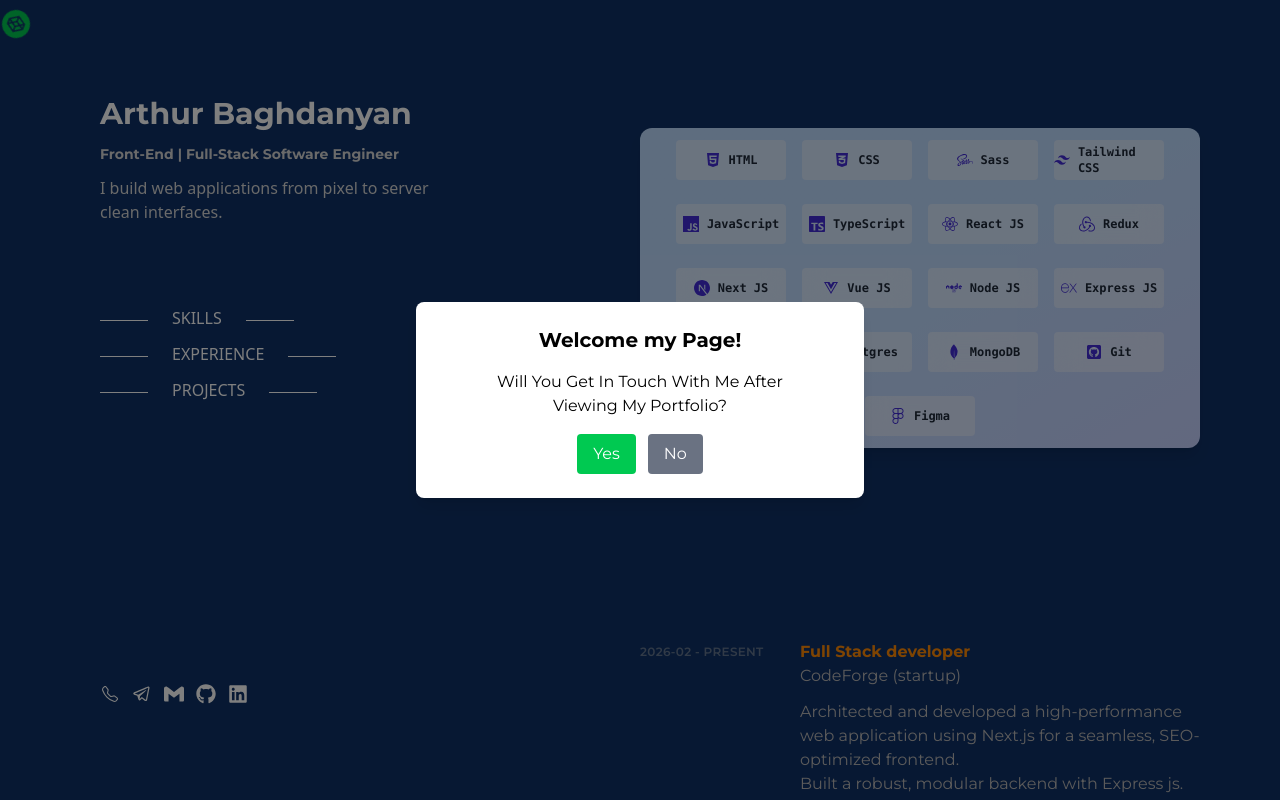
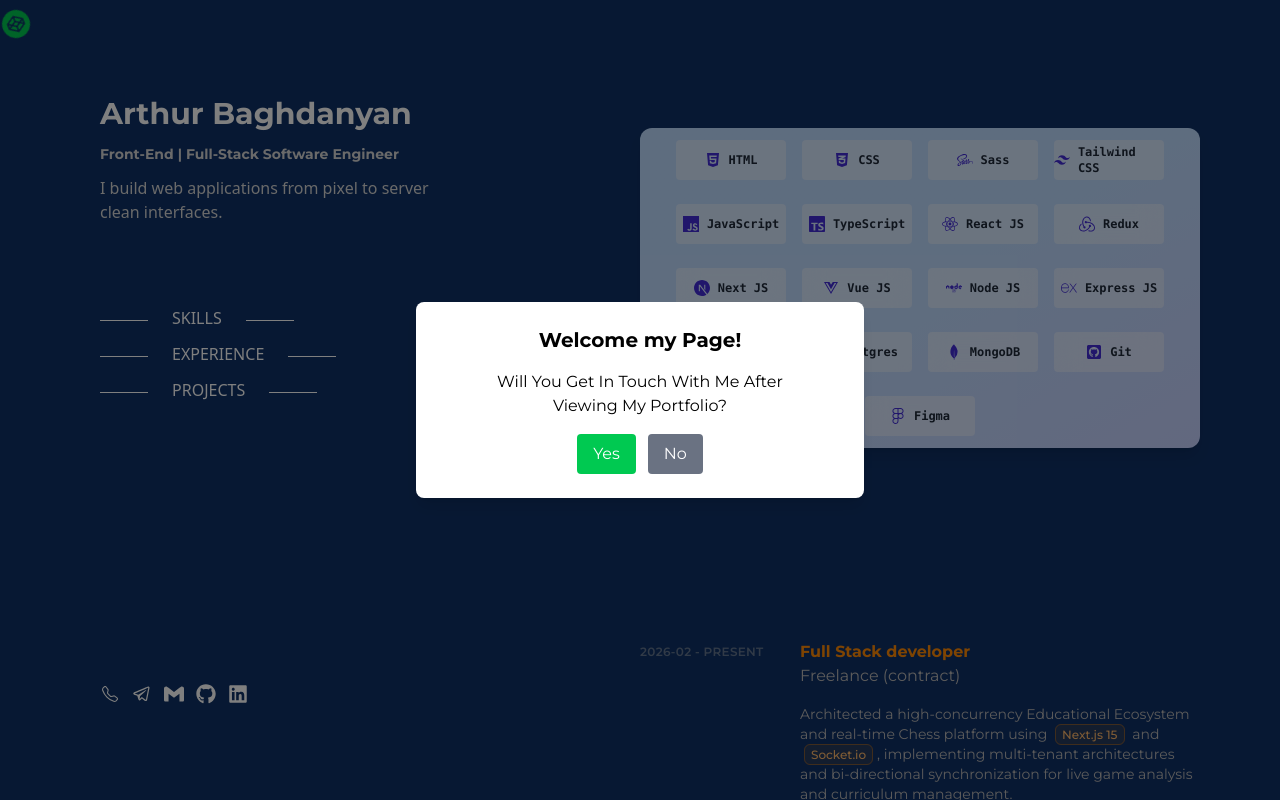
Before and after one commit to ArturBaghdanyan/my-portfolio, a React (Vite) app: page / in a window 1280 px wide. Shown: the top 800 px of the page. Built offline with nearby package versions, Linux system fonts and the light colour scheme.

Commit message:
Changed experience texts

```diff
--- a/src/components/Experience/index.tsx
+++ b/src/components/Experience/index.tsx
@@ -3,6 +3,47 @@ import { experienceData } from "../../data/experience";
 
 const MyExperience = () => {
   const [list] = useState(experienceData);
+  const toolsToHighlight = [
+    "HTML",
+    "Css",
+    "Scss",
+    "Javascript",
+    "Typescript",
+    "React JS",
+    "Redux",
+    "Vue.js",
+    "Vue.js/Vuex",
+    "RTK Query",
+    "Next.js 15",
+    "Socket.io",
+    "PostgreSQL",
+    "JWT",
+    "RBAC",
+    "API",
+  ];
+
+  const formatDescription = (text: string) => {
+    if (!text) return text;
+
+    // Create a regex pattern from the tools array
+    const pattern = new RegExp(`(${toolsToHighlight.join("|")})`, "gi");
+    const parts = text.split(pattern);
+
+    return parts.map((part, index) =>
+      toolsToHighlight.some(
+        (tool) => tool.toLowerCase() === part.toLowerCase(),
+      ) ? (
+        <span
+          key={index}
+          className="mx-1 px-1.5 py-0.5 text-xs font-medium border border-orange-400/40 bg-orange-400/10 text-orange-300 rounded-md"
+        >
+          {part}
+        </span>
+      ) : (
+        part
+      ),
+    );
+  };
 
   return (
     <div className="flex flex-col gap-y-10 font-montserrat">
@@ -30,9 +71,11 @@ const MyExperience = () => {
               <h2 className="text-orange-400 font-bold">{item.jobTitle}</h2>
               <span className="mb-3">{item.company}</span>
             </div>
-            <div className="mt-3">
-              {item.description.map((i, index) => (
-                <p key={index}>{i}</p>
+            <div className="mt-4 space-y-3 leading-relaxed">
+              {item.description.map((desc, idx) => (
+                <p key={idx} className="text-sm">
+                  {formatDescription(desc)}
+                </p>
               ))}
             </div>
           </div>
--- a/src/data/experience.ts
+++ b/src/data/experience.ts
@@ -2,14 +2,14 @@ export const experienceData = [
   {
     dateRange: "2026-02 - present",
     jobTitle: "Full Stack developer",
-    company: "CodeForge (startup)",
+    company: "Freelance (contract)",
     description: [
-      "Architected and developed a high-performance web application using Next.js for a seamless, SEO-optimized frontend.",
-      "Built a robust, modular backend with Express js.",
+      "Architected a high-concurrency Educational Ecosystem and real-time Chess platform using Next.js 15 and Socket.io, implementing multi-tenant architectures and bi-directional synchronization for live game analysis and curriculum management.",
+      "Engineered robust Full-Stack backends with Node.js and PostgreSQL, utilizing JWT authentication, RBAC, and complex relational modeling to manage many-to-many relationships between users, internship milestones, and secure API endpoints.",
     ],
   },
   {
-    dateRange: "2025-01 - present",
+    dateRange: "2025-01 - 2026-02",
     jobTitle: "Front End Trainer",
     company: "Manukyan It school",
     description: [
@@ -30,7 +30,7 @@ export const experienceData = [
     ],
   },
   {
-    dateRange: "2024-01 - 2024-11",
+    dateRange: "2023-10 - 2024-11",
     jobTitle: "Front End developer",
     company: "Circus Codes",
     description: [
@@ -38,13 +38,4 @@ export const experienceData = [
       "Managed server-state complexity across the CRM using RTK Query implemented tag-based cache invalidation so that mutations (create/read/update/delete) automatically triggered UI refreshes without manual re-fetching logic.",
     ],
   },
-  {
-    dateRange: "2023-06 - 2024-01",
-    jobTitle: "Front End developer",
-    company: "IU Networks llc",
-    description: [
-      "Solved a document generation problem — built dynamic, print ready PDF templates using HTML, CSS, and JavaScript that rendered consistently across browsers and PDF export engines, eliminating formatting breaks in client-facing documents.",
-      "Tackled complex typography and multi-column layout challenges with pure CSS, producing pixel-accurate documents that matched design specifications without relying on external libraries.",
-    ],
-  },
 ];
```
